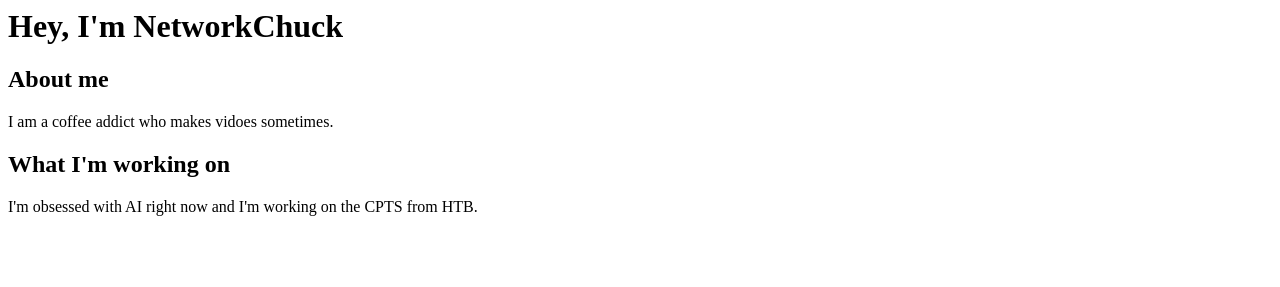
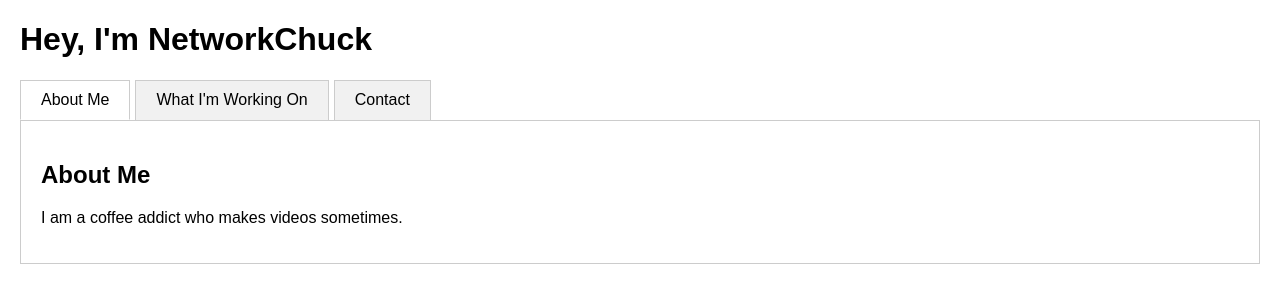
Before and after one commit to lennartsekulic/website, a plain HTML site: page index.html in a window 1280 px wide. Drawn offline with Linux system fonts and the light colour scheme.

Commit message:
index.html

```diff
--- a/index.html
+++ b/index.html
@@ -1,15 +1,77 @@
-<html>
-    <h1>
-        Hey, I'm NetworkChuck
-    </h1>
-    <body>
-        <h2>About me</h2>
-        <p>
-            I am a coffee addict who makes vidoes sometimes.
-        </p>
-        <h2>What I'm working on</h2>
-        <p>
-            I'm obsessed with AI right now and I'm working on the CPTS from HTB.
-        </p>
-    </body>
+<!DOCTYPE html>
+<html lang="en">
+<head>
+    <meta charset="UTF-8">
+    <meta name="viewport" content="width=device-width, initial-scale=1.0">
+    <title>Website mit Reitern</title>
+    <style>
+        body {
+            font-family: Arial, sans-serif;
+            margin: 20px;
+        }
+        .tab {
+            display: flex;
+            cursor: pointer;
+            padding: 10px 20px;
+            background-color: #f1f1f1;
+            border: 1px solid #ccc;
+            border-bottom: none;
+            margin-right: 5px;
+        }
+        .tab:hover {
+            background-color: #ddd;
+        }
+        .tab.active {
+            background-color: #fff;
+            border-bottom: 1px solid #fff;
+        }
+        .tab-content {
+            display: none;
+            border: 1px solid #ccc;
+            padding: 20px;
+        }
+        .tab-content.active {
+            display: block;
+        }
+    </style>
+    <script>
+        function openTab(event, tabName) {
+            // Tabs deaktivieren
+            const tabs = document.querySelectorAll(".tab");
+            tabs.forEach(tab => tab.classList.remove("active"));
+
+            // Inhalte deaktivieren
+            const contents = document.querySelectorAll(".tab-content");
+            contents.forEach(content => content.classList.remove("active"));
+
+            // Aktiven Tab und Inhalt aktivieren
+            event.currentTarget.classList.add("active");
+            document.getElementById(tabName).classList.add("active");
+        }
+    </script>
+</head>
+<body>
+    <h1>Hey, I'm NetworkChuck</h1>
+
+    <!-- Reiter -->
+    <div style="display: flex;">
+        <div class="tab active" onclick="openTab(event, 'about')">About Me</div>
+        <div class="tab" onclick="openTab(event, 'work')">What I'm Working On</div>
+        <div class="tab" onclick="openTab(event, 'contact')">Contact</div>
+    </div>
+
+    <!-- Inhalte -->
+    <div id="about" class="tab-content active">
+        <h2>About Me</h2>
+        <p>I am a coffee addict who makes videos sometimes.</p>
+    </div>
+    <div id="work" class="tab-content">
+        <h2>What I'm Working On</h2>
+        <p>I'm obsessed with AI right now and I'm working on the CPTS from HTB.</p>
+    </div>
+    <div id="contact" class="tab-content">
+        <h2>Contact</h2>
+        <p>You can reach me at <a href="mailto:networkchuck@example.com">networkchuck@example.com</a>.</p>
+    </div>
+</body>
 </html>
```
